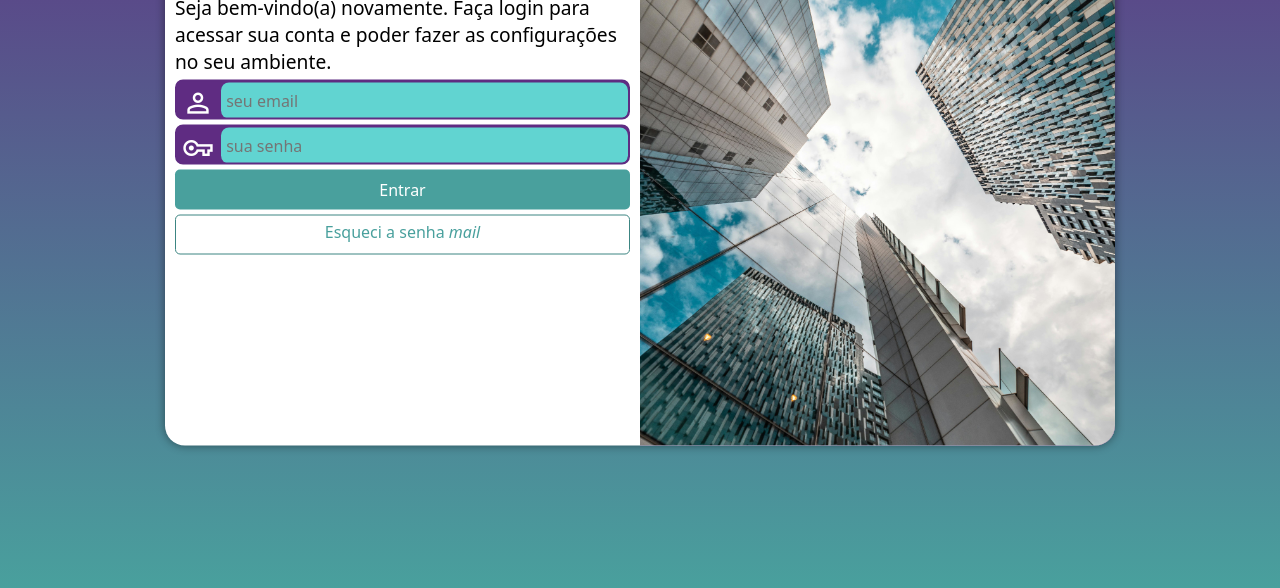
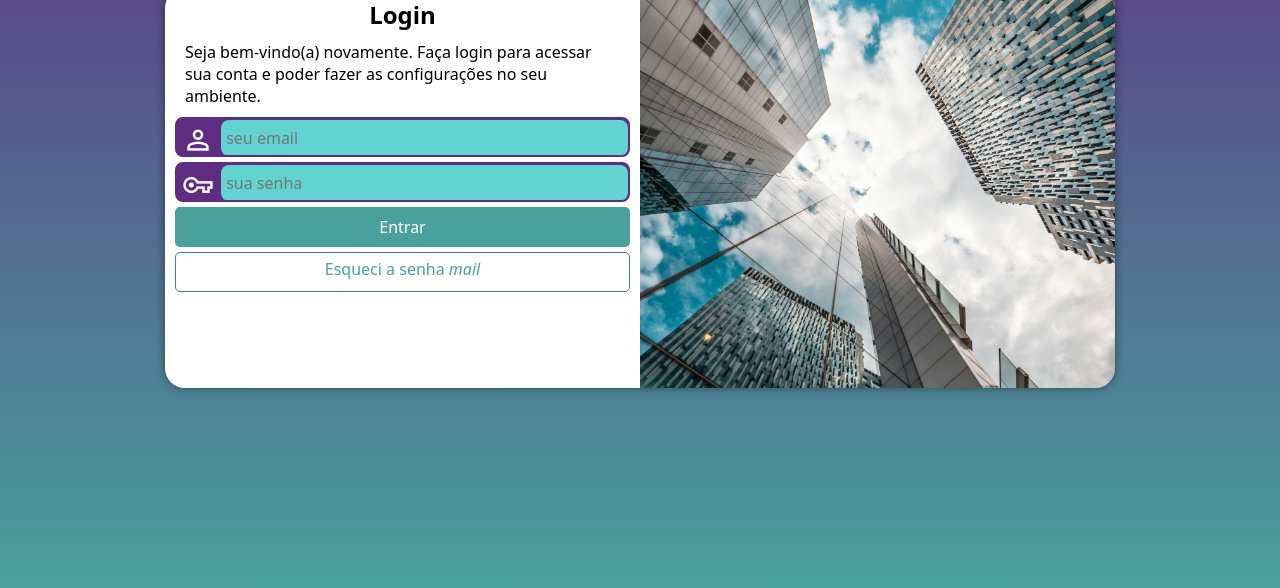
Before and after one commit to neytonnordino/projecto-login, a plain HTML site: page index.html in a window 1280 px wide. Shown: the part 212-800 px from the top of the page. Drawn offline with nearby package versions, Linux system fonts and the light colour scheme.

Commit message:
atualização

```diff
--- a/estilos/mediaquery.css
+++ b/estilos/mediaquery.css
@@ -15,6 +15,7 @@ Grandes telas: Acima de 1200px
   }
 
   section#login {
+    height: 290px;
     width: 80vw;
   }
 
@@ -36,6 +37,7 @@ Grandes telas: Acima de 1200px
   }
 
   section#login {
+    height: 400px;
     width: 950px;
   }
 
@@ -52,12 +54,13 @@ Grandes telas: Acima de 1200px
   }
 
   div#formulario > h1 {
-    font-size: 2em ;
+    font-size: 1.5em ;
   }
 
 
   div#formulario > p {
-    font-size: 1.2em ;
+    font-size: 1em ;
+    margin: 10px;
   }
 
 }
```
